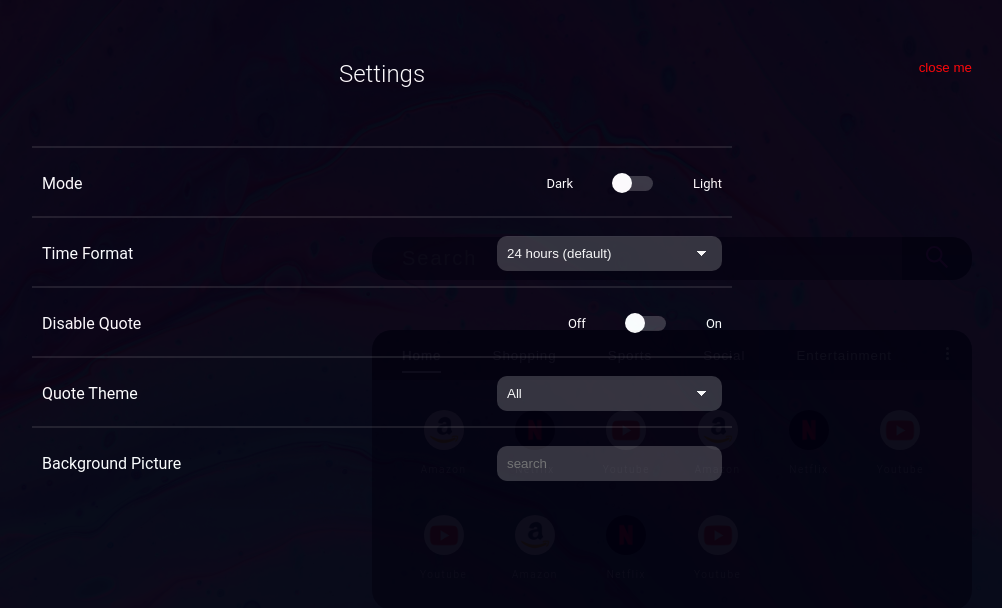
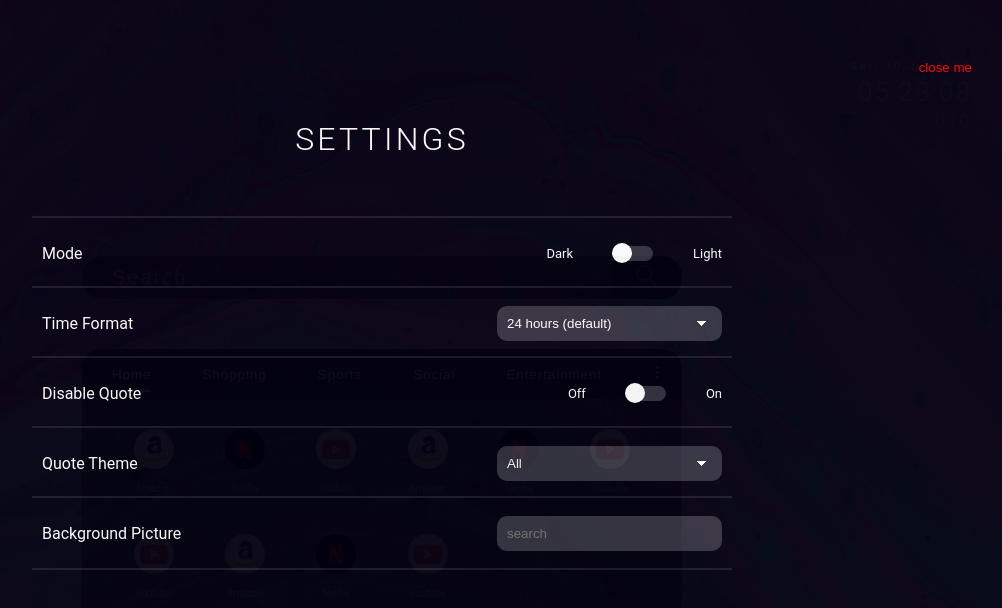
Before and after one commit to JohPik/mucho-chrome-extension, a React (Create React App) app: page / in a window 1280 px wide. Both pictures are taken after a click on the button 68 px from the left and 740 px from the top of the page. Shown: the top 608 px of the page, without its empty margins (258-1260 px from the left). Built offline with nearby package versions, Linux system fonts and the light colour scheme; no server answers; what unsplash-js would draw is missing.

Commit message:
Reformating code for cleaner CSS logic

```diff
--- a/src/App.css
+++ b/src/App.css
@@ -47,17 +47,24 @@ button:hover {
 }
 
 .main {
-  display: flex;
-  justify-content: space-between;
-  flex-wrap: wrap;
   height: 100%;
   width: 100%;
   background-repeat: no-repeat;
   background-position: center;
   background-size: cover;
+  color: var(--clr-white);
+}
+
+/*** HEADER - Quote + Clock***/
+header {
   padding: 3.75rem 3.125rem;
+  display: flex;
+  align-items: center;
+  justify-content: space-between;
+  position: absolute;
+  top: 0;
+  width: 100%;
   color: var(--clr-white);
-  letter-spacing: 0.1em;
 }
 
 /* quote */
@@ -94,7 +101,8 @@ blockquote p::after {
 .features {
   max-width: 600px;
   width: 100%;
-  padding-top: 15%;
+  padding-top: 32vh;
+  margin: auto;
 }
 
 .features .search input {
@@ -374,7 +382,7 @@ footer .photo_copyright a {
   color: var(--clr-white);
   text-align: center;
   padding: 3.75rem 3.125rem;
-  height: 100vh;
+  min-height: 100vh;
   width: 100vw;
   opacity: 0.95;
   text-transform: capitalize;
@@ -386,7 +394,11 @@ footer .photo_copyright a {
 }
 
 .settings h2 {
+  margin-top: 3.75rem;
   font-weight: 300;
+  font-size: 2em;
+  text-transform: uppercase;
+  letter-spacing: 0.1em;
 }
 
 .settings button.close {
@@ -401,6 +413,13 @@ footer .photo_copyright a {
   max-width: 700px;
   margin: auto;
   margin-top: 3.75rem;
+  box-shadow: 0px 2px 0px 0px rgb(255 255 255 / 10%);
+  transition: none;
+}
+
+.settings__main.extra_padding {
+  padding-bottom: 20px;
+  transition: none;
 }
 
 .settings__main__field {
@@ -509,6 +528,10 @@ input:checked + .slider:before {
   background: var(--clr-white-800);
 }
 
+.light-mode.features .search button::before {
+  background: var(--clr-white-400);
+}
+
 .light-mode .bookmarks__navigation li button,
 .light-mode .bookmark a {
   color: var(--clr-dark-900);
@@ -565,7 +588,8 @@ input:checked + .slider:before {
 /* ************ */
 
 .background-wrapper {
-  height: 300px;
+  height: auto;
+  max-height: 300px;
   width: calc(100% - 10px);
   display: grid;
   grid-template-columns: 1fr 1fr 1fr 1fr;
--- a/src/App.js
+++ b/src/App.js
@@ -3,18 +3,14 @@ import React from 'react';
 import './App.css';
 import Settings from './components/Settings';
 import Main from './components/Main';
-import Footer from './components/Footer';
 import FadeIn from './components/FadeIn';
 
 function App() {
   return (
-    <>
     <FadeIn>
-      <Settings />
+        <Settings />
         <Main/>
-        <Footer/>
-      </FadeIn>
-    </>
+    </FadeIn>
   );
 }
 
--- a/src/components/FetchedImages.js
+++ b/src/components/FetchedImages.js
@@ -11,7 +11,7 @@ export default function FetchedImages({ backgrounds, fetchBackgrounds, ChangeBac
     };
 
     return(
-        <div className="background-wrapper">
+        <>
             {backgrounds.map(img =>
                 <div className="single-wrapper" key={img.id} onClick={() => ChangeBackground(img)}>
                     <img src={img.urls.thumb} alt={img.alt_description} />
@@ -20,6 +20,7 @@ export default function FetchedImages({ backgrounds, fetchBackgrounds, ChangeBac
             <div className="load-more-wrapper">
                 <button onClick={fetchMoreImages}>Load More images</button>
             </div>
-        </div>
+        </>
+
     )
 };
--- /dev/null
+++ b/src/components/Header.js
@@ -0,0 +1,12 @@
+import React from 'react'
+import Quote from './Quote';
+import Times from './Times';
+
+export default function Header() {
+    return (
+        <header>
+            <Quote />
+            <Times />
+        </header>
+    )
+}
--- a/src/components/Main.js
+++ b/src/components/Main.js
@@ -1,7 +1,9 @@
 import React from 'react'
-import Quote from './Quote';
+import Header from './Header';
 import Features from './Features';
-import Times from './Times';
+import Footer from './Footer';
+
+
 import { useGlobalContext } from '../context';
 
 export default function Main() {
@@ -10,10 +12,10 @@ export default function Main() {
     let img = backGround.urls.regular;
 
     return (
-        <div className="main" style={{ backgroundImage: `url(${img})`}}>
-            <Quote />
+        <section className="main" style={{ backgroundImage: `url(${img})`}}>
+            <Header />
             <Features />
-            <Times />
-        </div>
+            <Footer />
+        </section>
     )
 }
--- a/src/components/settings.js
+++ b/src/components/settings.js
@@ -45,21 +45,20 @@ export default function Settings() {
     };
 
     //handle closing modal
-
     const closeModal = () => {
         setBackgrounds([]);
         closeSettings();
-    }
+    };
 
     return (
         <>
             {
                 isSettingsOpen &&
                 <section className={isDarkModeOff ? "settings light-mode" : "settings"}>
-                    <h2>Settings</h2>
                     <button className="close" onClick={closeModal}>close me</button>
 
-                    <article className="settings__main">
+                    <h2>Settings</h2>
+                    <article className={backgrounds.length > 0 || modal ? "settings__main extra_padding" : "settings__main"}>
                         {/* Dark Mode*/}
                         <div className="settings__main__field">
                             <p className="settings__label">Mode</p>
@@ -139,6 +138,7 @@ export default function Settings() {
                                 </form>
                             </div>
                         </div>
+                        <div className="background-wrapper">
                             {backgrounds.length > 0 && (
                                 < FetchedImages
                                     backgrounds={backgrounds}
@@ -149,6 +149,7 @@ export default function Settings() {
                             {modal && (
                                 <p>No results found!</p>
                             )}
+                        </div>
                     </article>
                 </section>
             }
```
Lines whose indentation alone changed are shown as unchanged.
